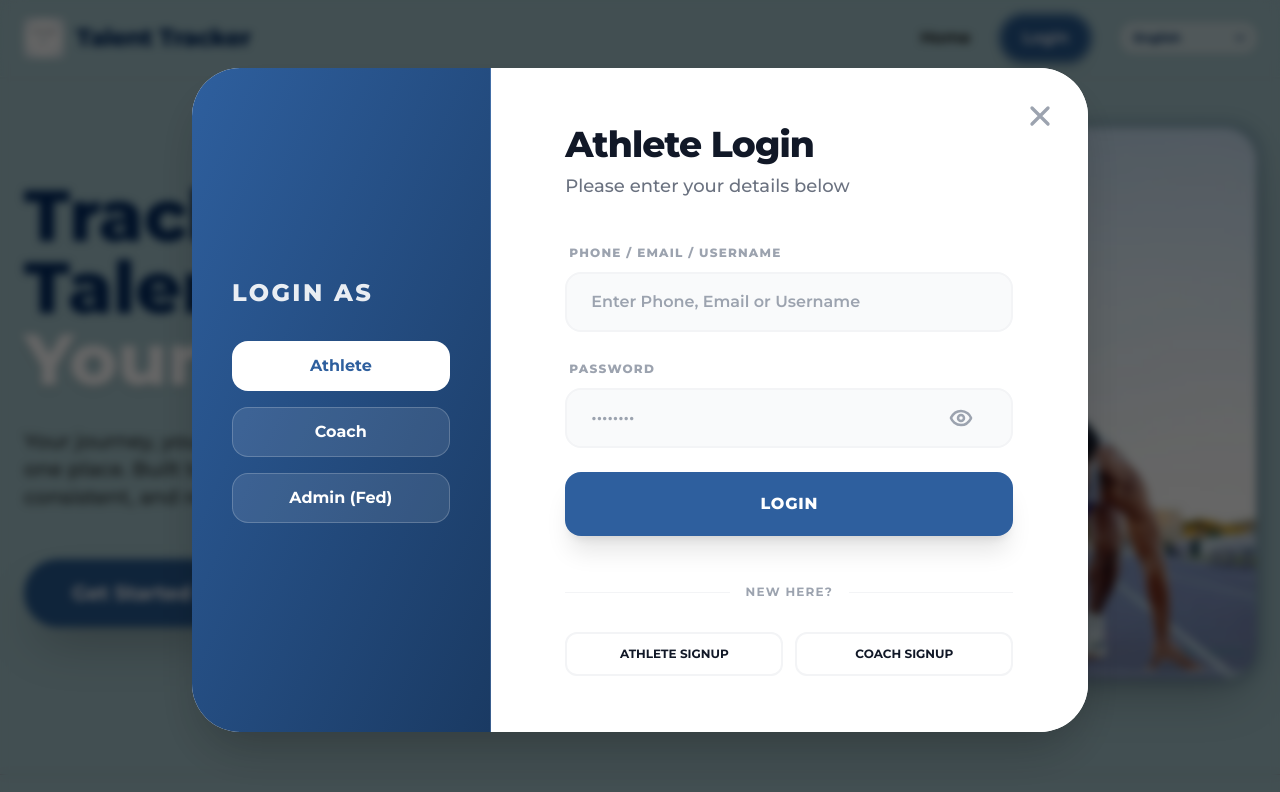
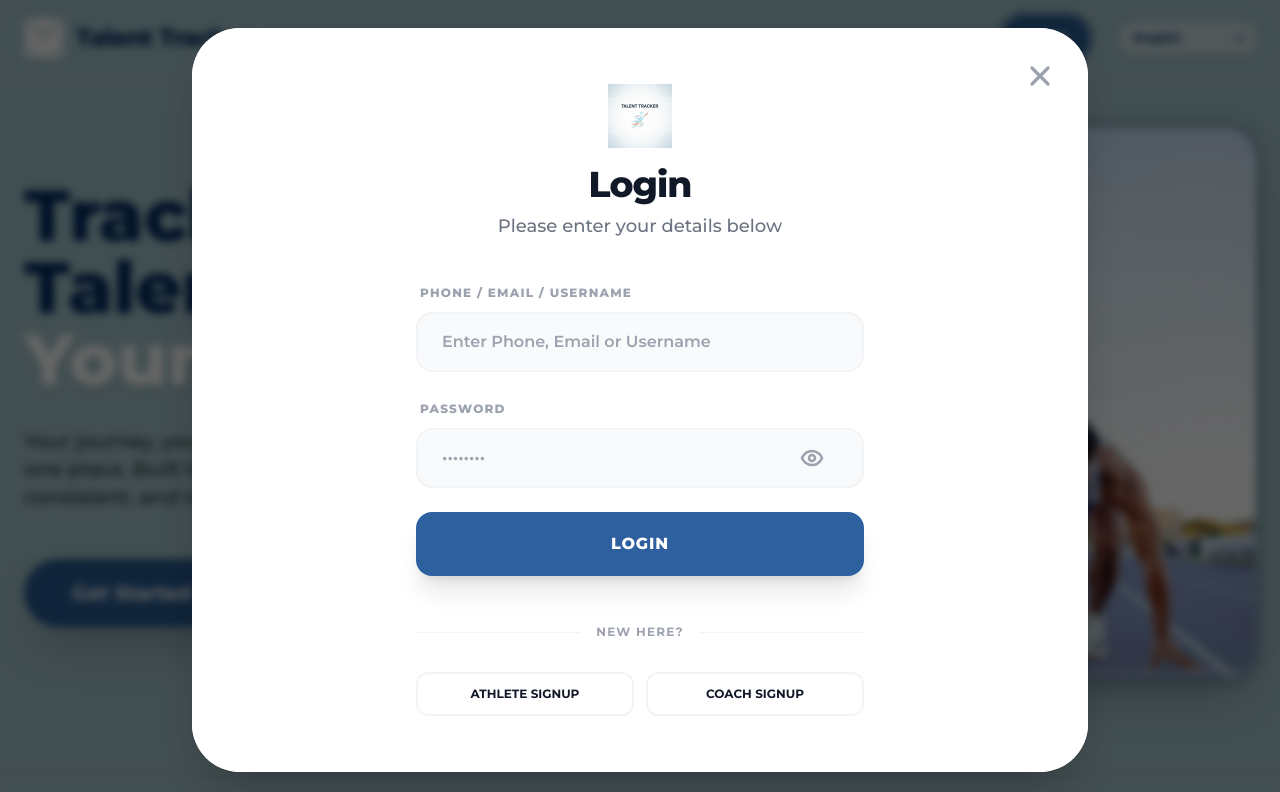
Before and after one commit to Toshiii-exe/TalentTracker, a website with bundled scripts: page talenttrackeupdate/index.html in a window 1280 px wide. Both pictures are taken after a click on the button "Login". Shown: the top 792 px of the page. Built offline with nearby package versions, Linux system fonts and the light colour scheme.

Commit message:
Implement automatic role detection for login and unified login modal

```diff
--- a/talenttrackeupdate/api.js
+++ b/talenttrackeupdate/api.js
@@ -2,11 +2,11 @@ const isLocal = !window.location.hostname || window.location.hostname === 'local
 export const BACKEND_URL = isLocal ? 'http://localhost:3000' : window.location.origin;
 export const API_URL = `${BACKEND_URL}/api`;
 
-export async function login(email, password, role) {
+export async function login(identifier, password, role = null) {
     const res = await fetch(`${API_URL}/auth/login`, {
         method: 'POST',
         headers: { 'Content-Type': 'application/json' },
-        body: JSON.stringify({ email, password, role })
+        body: JSON.stringify({ identifier, password, role })
     });
     if (!res.ok) {
         const err = await res.json();
--- a/talenttrackeupdate/index.html
+++ b/talenttrackeupdate/index.html
@@ -318,44 +318,25 @@
       <div
         class="bg-white w-full max-w-4xl rounded-[2rem] md:rounded-[3rem] overflow-hidden flex flex-col md:flex-row shadow-2xl transform transition-all relative">
 
-        <!-- Sidebar Roles -->
-        <div
-          class="w-full md:w-1/3 bg-gradient-to-br from-[#2E5F9E] to-[#1a3a63] text-white p-5 md:p-10 flex flex-col justify-center border-b md:border-b-0 md:border-r border-white/10 shrink-0">
-          <h3
-            class="font-black text-lg md:text-2xl mb-4 md:mb-8 text-center md:text-left uppercase tracking-widest opacity-90"
-            data-i18n="login_modal_as">
-            Login as</h3>
-          <div class="grid grid-cols-2 md:grid-cols-1 gap-2 md:gap-4 px-1 md:px-0">
-            <button id="role-athlete" onclick="switchRole('athlete')"
-              class="role-btn px-2 md:px-6 py-3 rounded-xl md:rounded-2xl bg-white/10 hover:bg-white/20 text-white text-[11px] sm:text-xs md:text-base font-bold transition-all border border-white/20 active:scale-95"
-              data-i18n="role_athlete">Athlete</button>
-            <button id="role-coach" onclick="switchRole('coach')"
-              class="role-btn px-2 md:px-6 py-3 rounded-xl md:rounded-2xl bg-white/10 hover:bg-white/20 text-white text-[11px] sm:text-xs md:text-base font-bold transition-all border border-white/20 active:scale-95"
-              data-i18n="role_coach">Coach</button>
-            <button id="role-federation" onclick="switchRole('federation')"
-              class="role-btn px-2 md:px-6 py-3 rounded-xl md:rounded-2xl bg-white/10 hover:bg-white/20 text-white text-[11px] sm:text-xs md:text-base font-bold transition-all border border-white/20 active:scale-95 leading-tight col-span-2 md:col-span-1"
-              data-i18n="role_federation">Admin (Fed)</button>
-          </div>
-        </div>
-
-        <!-- Login Form Content -->
-        <div class="w-full md:w-2/3 p-6 sm:p-8 md:p-14 relative bg-white flex flex-col justify-center">
+        <!-- Simplified Unified Login Form -->
+        <div class="w-full p-8 md:p-14 relative bg-white flex flex-col justify-center min-h-[500px]">
           <!-- Close Button -->
           <button onclick="closeLogin()"
-            class="absolute top-4 right-4 md:top-6 md:right-6 p-2 text-gray-400 hover:text-gray-800 hover:bg-gray-100 rounded-full transition-all z-10"
+            class="absolute top-6 right-6 p-2 text-gray-400 hover:text-gray-800 hover:bg-gray-100 rounded-full transition-all z-10"
             aria-label="Close">
-            <svg class="w-6 h-6 md:w-8 md:h-8" fill="none" stroke="currentColor" viewBox="0 0 24 24">
+            <svg class="w-8 h-8" fill="none" stroke="currentColor" viewBox="0 0 24 24">
               <path stroke-linecap="round" stroke-linejoin="round" stroke-width="2.5" d="M6 18L18 6M6 6l12 12"></path>
             </svg>
           </button>
 
           <div class="max-w-md mx-auto w-full">
-            <h2 id="loginTitle" class="text-3xl md:text-4xl font-black text-gray-900 mb-2 tracking-tight"
-              data-i18n="role_athlete">
-              Athlete Login
-            </h2>
-            <p class="text-gray-500 mb-10 font-medium" data-i18n="login_modal_subtitle">Please enter your details below
-            </p>
+            <div class="text-center mb-10">
+              <img src="assets/logo.jpg" alt="Logo" class="h-16 w-16 mx-auto mb-4 object-contain">
+              <h2 id="loginTitle" class="text-4xl font-black text-gray-900 mb-2 tracking-tight" data-i18n="nav_login">
+                Login
+              </h2>
+              <p class="text-gray-500 font-medium" data-i18n="login_modal_subtitle">Please enter your details below</p>
+            </div>
 
             <form class="space-y-6" onsubmit="return false;">
               <div class="space-y-2">
--- a/talenttrackeupdate/login.js
+++ b/talenttrackeupdate/login.js
@@ -15,35 +15,10 @@ const loginBtn = document.getElementById("loginBtn");
 const loginErr = document.getElementById("loginError");
 const identifierInput = document.getElementById("login-identifier");
 const passwordInput = document.getElementById("login-password");
-const roleBtns = document.querySelectorAll('.role-btn');
-
-let currentRole = "athlete";
-
-// Role Switcher
-window.switchRole = (role) => {
-    currentRole = role;
-    let titleKey = `login_title_${role}`;
-    let title = getTranslation(titleKey);
-
-    if (loginTitle) loginTitle.innerText = title;
-
-    roleBtns.forEach(btn => {
-        btn.classList.remove('bg-white', 'text-[#2E5F9E]');
-        btn.classList.add('bg-white/10', 'text-white');
-    });
-    const activeBtn = document.getElementById(`role-${role}`);
-    if (activeBtn) {
-        activeBtn.classList.remove('bg-white/10', 'text-white');
-        activeBtn.classList.add('bg-white', 'text-[#2E5F9E]');
-    }
-
-    if (identifierInput) identifierInput.value = "";
-    if (passwordInput) passwordInput.value = "";
-    clearErr();
-};
+// Role Switcher logic removed - system now auto-detects role on login
 
 document.addEventListener('DOMContentLoaded', () => {
-    if (window.switchRole) window.switchRole('athlete');
+    // Basic init if needed
 });
 
 // Modal Logic
@@ -127,18 +102,19 @@ if (loginBtn) {
         showLoading();
 
         try {
-            // Direct login with backend supporting Email/Phone/Username
-            const data = await loginUser(identifier, password, currentRole);
+            // Role is now detected automatically by backend
+            const data = await loginUser(identifier, password);
+            const userRole = data.user.role;
 
             // Save user data
             localStorage.setItem("tt_username", data.user.username);
-            localStorage.setItem("tt_role", currentRole);
+            localStorage.setItem("tt_role", userRole);
 
-            if (currentRole === "athlete") {
+            if (userRole === "athlete") {
                 window.location.href = "athlete-home.html";
-            } else if (currentRole === "coach") {
+            } else if (userRole === "coach") {
                 window.location.href = "coach-home.html";
-            } else if (currentRole === "federation") {
+            } else if (userRole === "federation" || userRole === "admin") {
                 window.location.href = "federation-home.html";
             }
 
@@ -146,7 +122,7 @@ if (loginBtn) {
             console.error(e);
             let errMsg = getTranslation("login_err_failed");
             if (e.message && e.message.includes("Invalid credentials")) {
-                errMsg += getTranslation("login_err_invalid");
+                errMsg = getTranslation("login_err_invalid");
             } else {
                 errMsg += (e.message || getTranslation("login_err_invalid"));
             }
--- a/talenttrackeupdate/register.js
+++ b/talenttrackeupdate/register.js
@@ -68,7 +68,7 @@ export async function registerUser(email, password, username, role = 'athlete',
   return { user: user };
 }
 
-export async function loginUser(email, password, role) {
+export async function loginUser(email, password, role = null) {
   const data = await API.login(email, password, role);
   auth.currentUser = data.user;
   localStorage.setItem('user', JSON.stringify(data.user));
```
Also changed, not shown: talenttrackeupdate/backend/routes/auth.js (+4 -8 lines).
